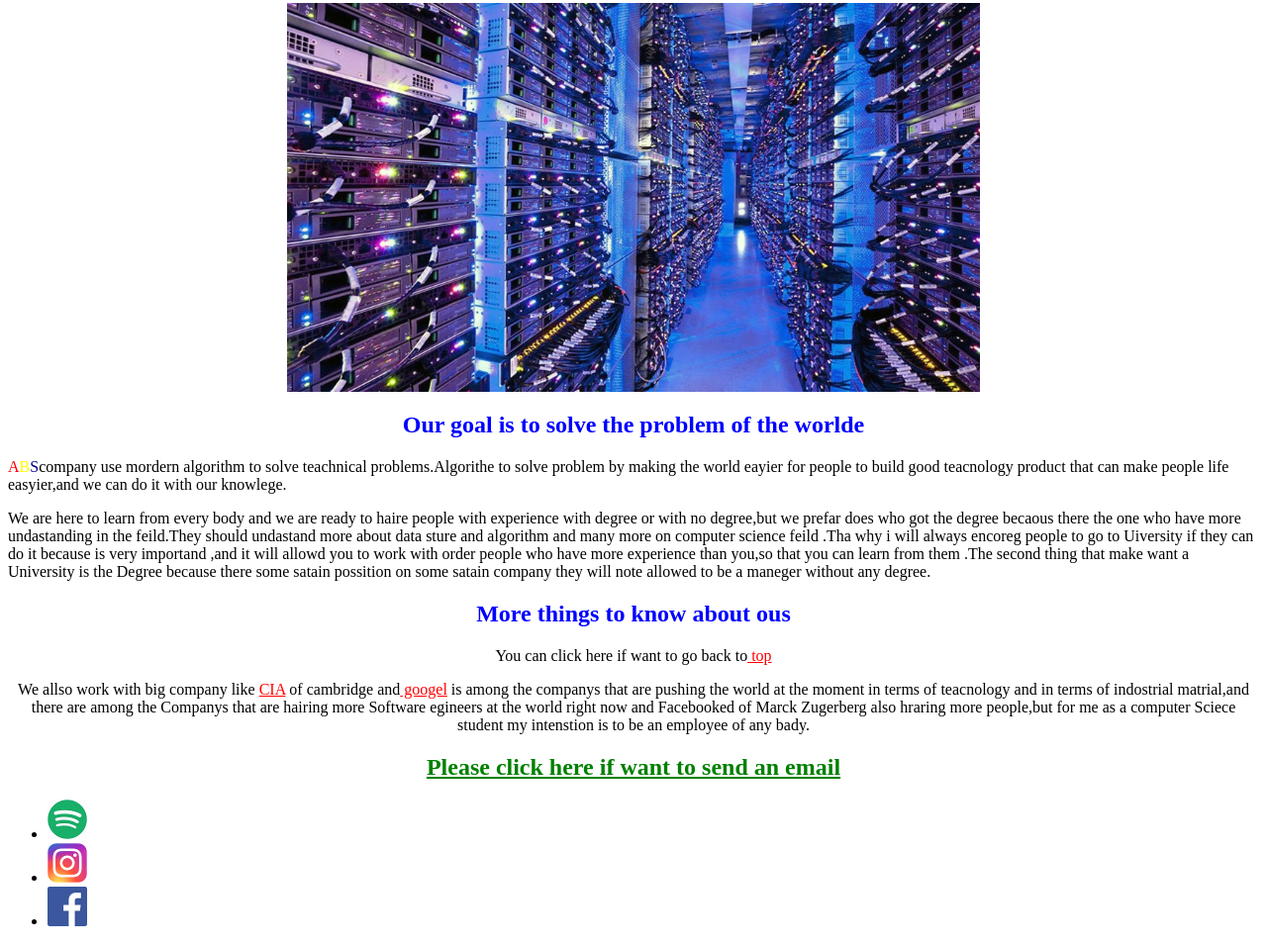
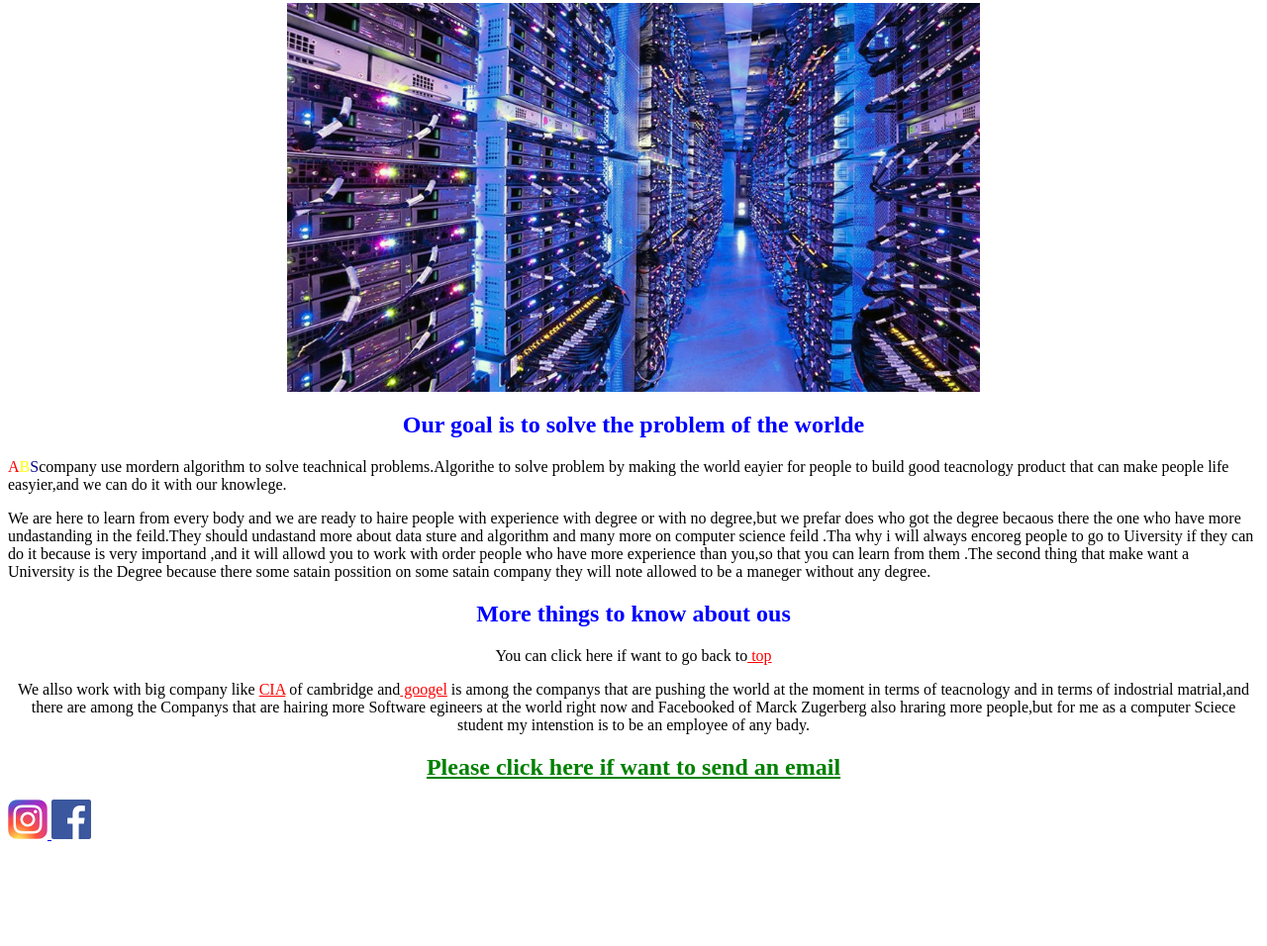
Before and after one commit to Abusumbundu21/CV-, a plain HTML site: page ABS.html in a window 1280 px wide. Shown: the part 3217-4173 px from the top of the page at 99% size. After the commit the page ends 4077 px from the top, so only its background shows below. Drawn offline with Linux system fonts and the light colour scheme.

Commit message:
Add Delete Spotify

```diff
--- a/ABS.html
+++ b/ABS.html
@@ -107,27 +107,14 @@
 						<footer>
 
 						<nav>
-						<ul>
 
-						<li><a href="http://www.Spotify.com" target="Spotify _blank">
-							<img src="spotify.jpg" alt="display it" style="width:40px"></li>
+						<a href="http://www.Instaram.com" target="Instaram _blank">
+							<img src="Instagram.png" alt="display it" style="width:40px">
 							</a>
 
-
-
-						<li><a href="http://www.Instaram.com" target="Instaram _blank">
-							<img src="Instagram.png" alt="display it" style="width:40px"></li>
+						<a href="http://www.Facebook.com" target="Facebook _blank">
+							<img src="Facebook.png" alt="display it" style="width:40px">
 							</a>
-
-
-
-						<li><a href="http://www.Facebook.com" target="Facebook _blank">
-							<img src="Facebook.png" alt="display it" style="width:40px"></li>
-							</a>
-
-
-						</ul>
-						</nav>
 						</footer>
 						</body>
 
```
